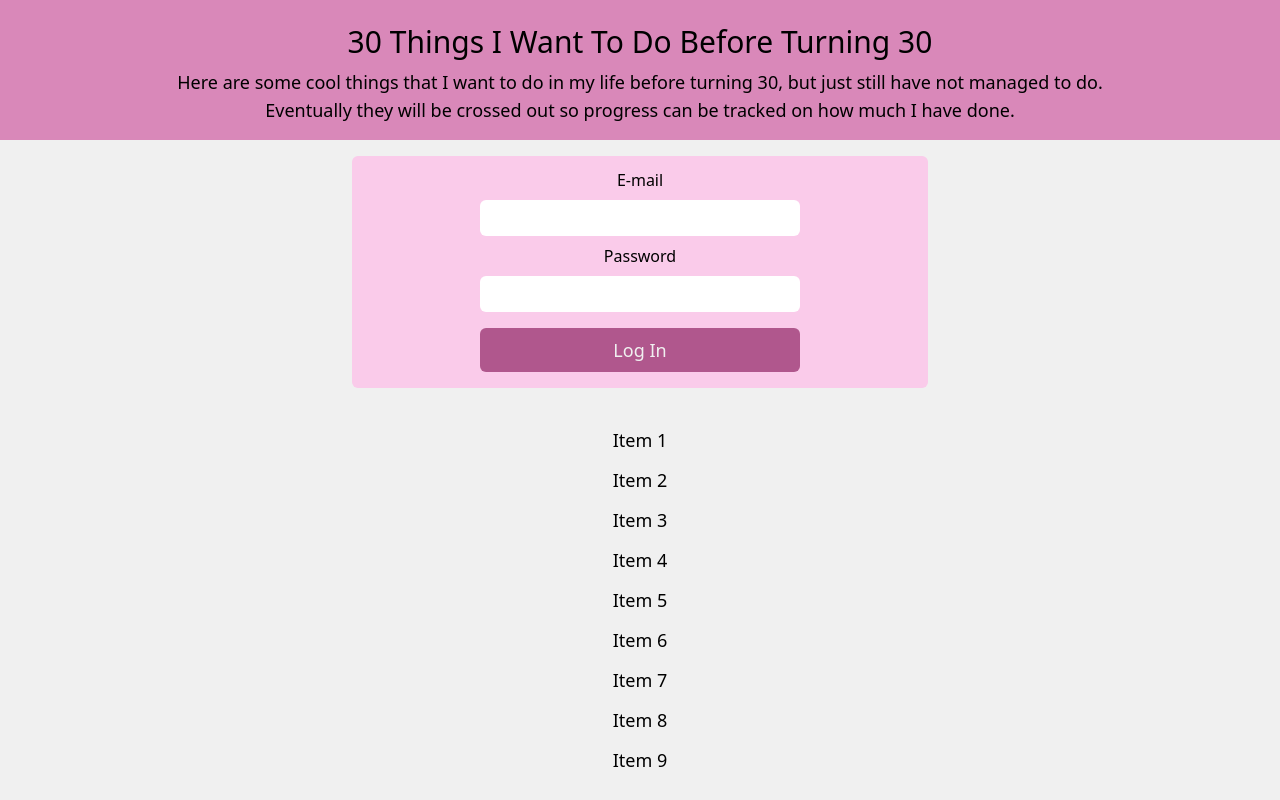
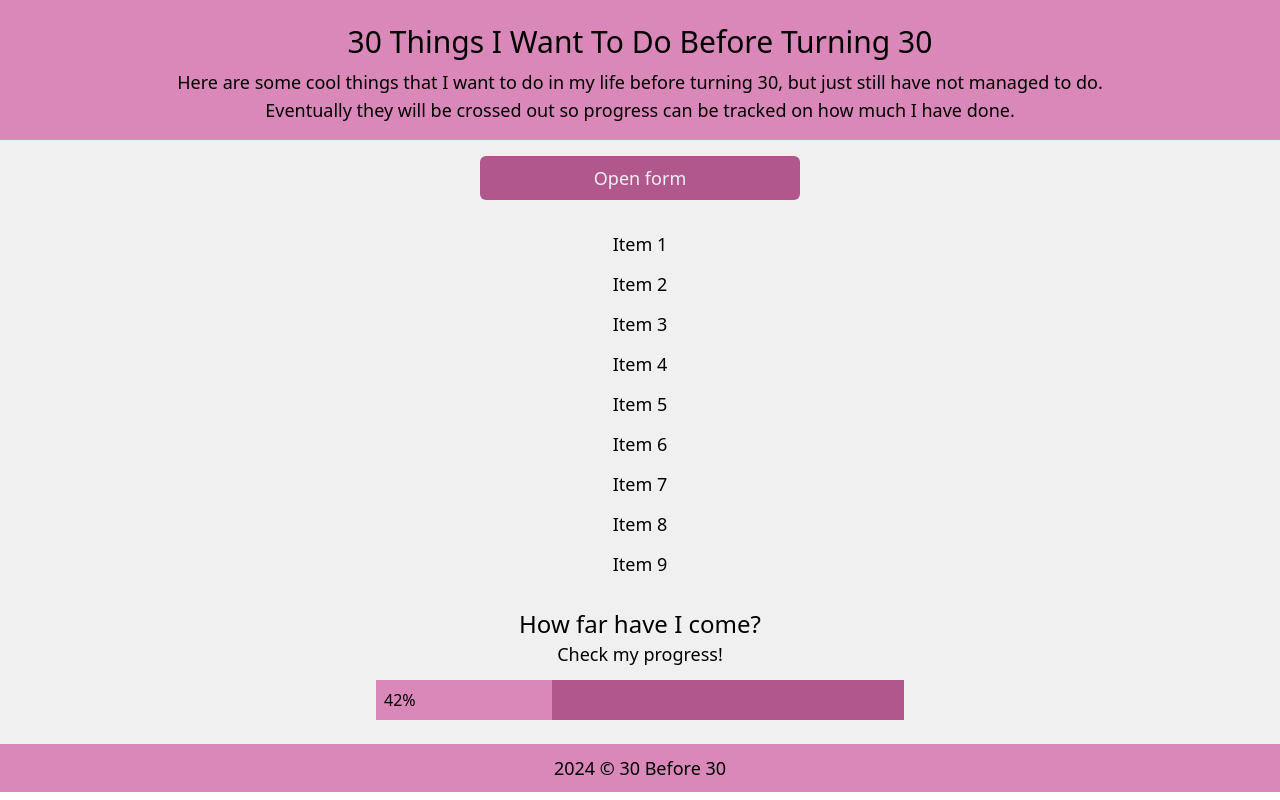
Before and after one commit to laasma-p/30-before-30-frontend, a React (Vite) app: page / in a window 1280 px wide. Shown: the top 800 px of the page. Built offline with nearby package versions, Linux system fonts and the light colour scheme.

Commit message:
add state to conditionally show login form

```diff
--- a/src/Login.jsx
+++ b/src/Login.jsx
@@ -1,7 +1,24 @@
+import { useState } from "react";
+
 const Login = () => {
+  const [openForm, setOpenForm] = useState(false);
+
+  const toggleFormHandler = () => {
+    setOpenForm(!openForm);
+  };
+
   return (
     <div className="flex flex-col transition-all justify-center items-center">
-      <div className="transition-all bg-light-pink w-10/12 sm:max-w-xl mx-auto mt-4 mb-2 rounded-md">
+      {!openForm && (
+        <button
+          className="transition-all bg-hot-pink hover:bg-pink text-white hover:text-black dark:bg-pink dark:hover:bg-hot-pink dark:hover:text-black w-10/12 text-lg max-w-xs px-1.5 py-2 rounded-md mt-4"
+          onClick={toggleFormHandler}
+        >
+          Open form
+        </button>
+      )}
+      {openForm && (
+        <div className="transition-all bg-light-pink w-10/12 sm:max-w-xl mx-auto mt-4 mb-2 px-4 rounded-md">
           <form className="flex flex-col justify-center items-center pt-1 pb-4">
             <label htmlFor="email" className="block my-2 text-md">
               E-mail
@@ -24,6 +41,7 @@
             </button>
           </form>
         </div>
+      )}
     </div>
   );
 };
```
Lines whose indentation alone changed are shown as unchanged.
